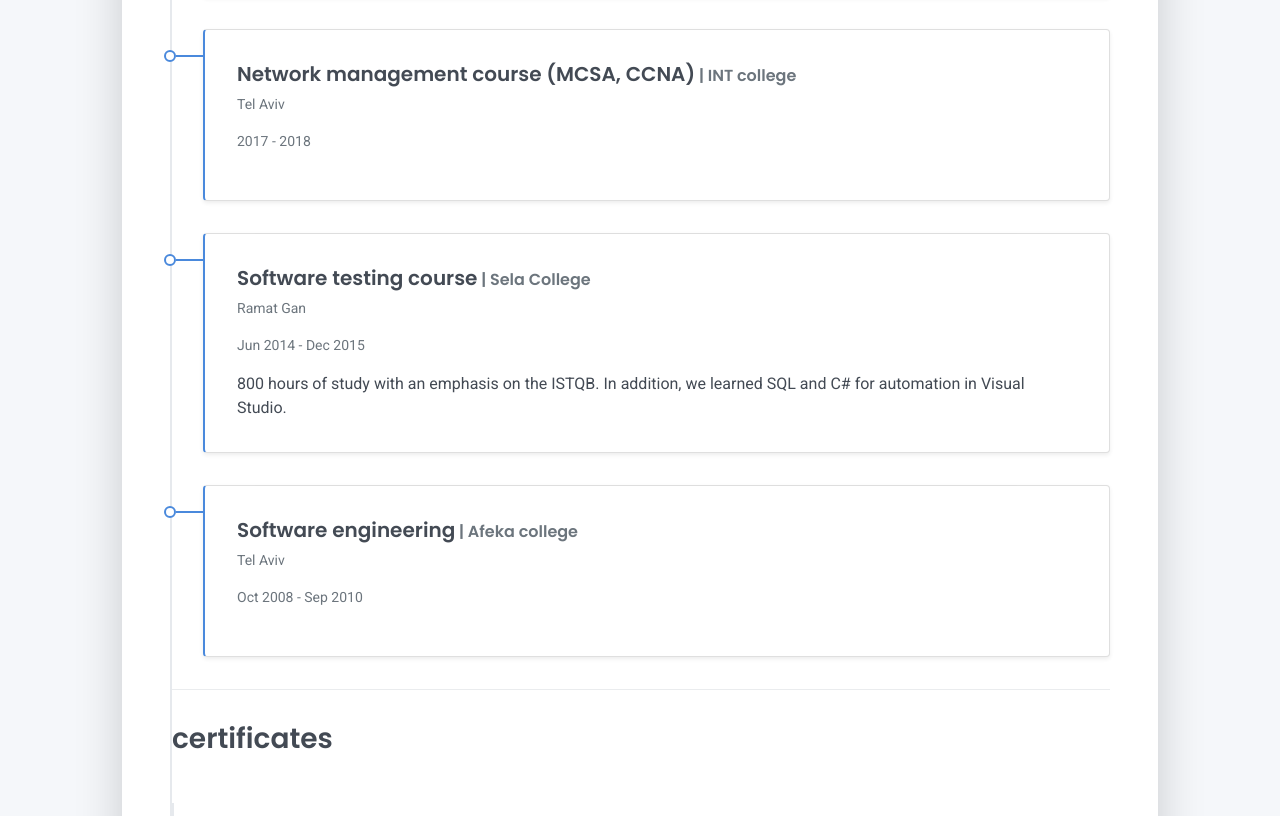
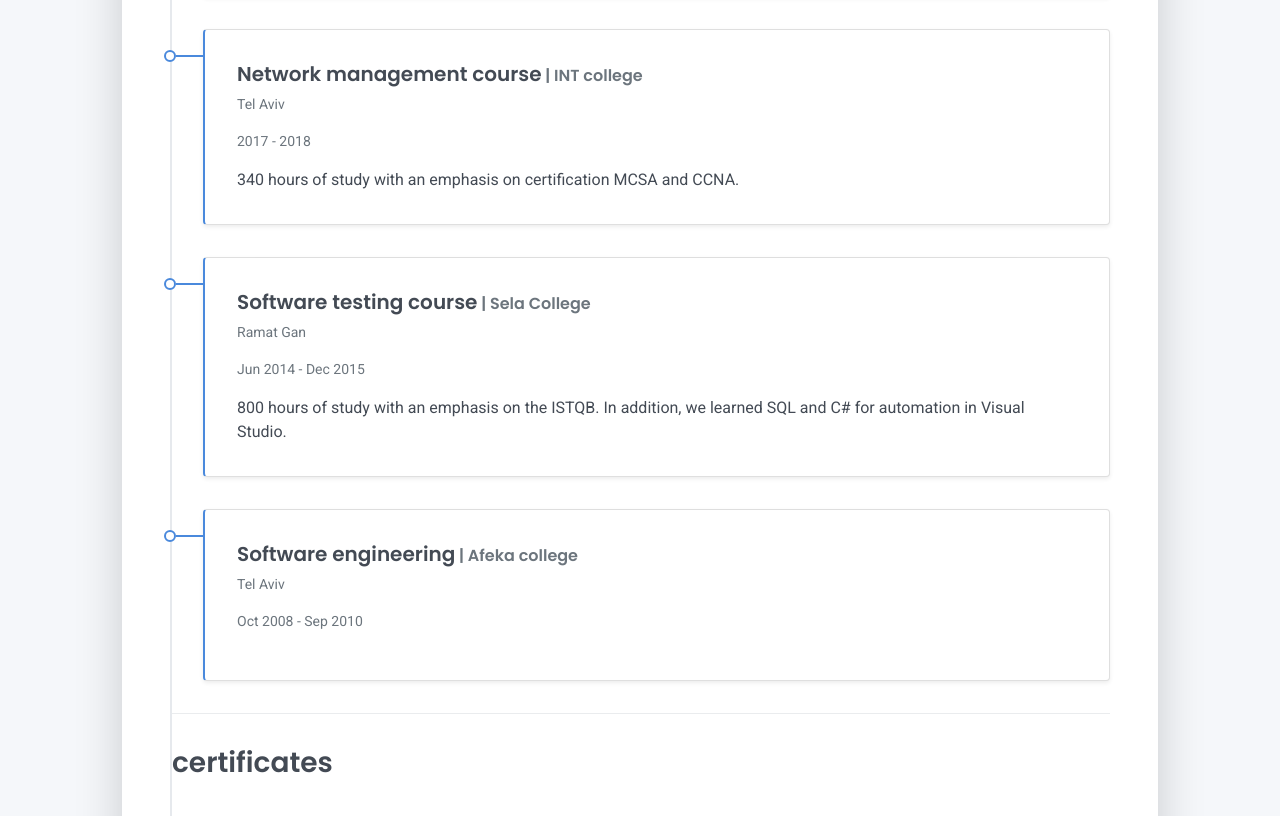
Before and after one commit to ilyar88/Resume, a plain HTML site: page index.html in a window 1280 px wide. Shown: the part 3030-3846 px from the top of the page. Drawn offline with Linux system fonts and the light colour scheme.

Commit message:
Update index.html

```diff
--- a/index.html
+++ b/index.html
@@ -229,9 +229,10 @@
       </div>
       <div class="timeline-card timeline-card-primary card shadow-sm">
         <div class="card-body">
-          <div class="h5 mb-1">Network management course (MCSA, CCNA)<span class="text-muted h6"> | INT college</span></div>
+          <div class="h5 mb-1">Network management course<span class="text-muted h6"> | INT college</span></div>
           <div class="text-muted text-small mb-2">Tel Aviv</div>
           <div class="text-muted text-small mb-2">2017 - 2018</div>
+          <div>340 hours of study with an emphasis on certification MCSA and CCNA.</div>
     </div>
   </div>
   <div class="timeline-card timeline-card-primary card shadow-sm">
```
